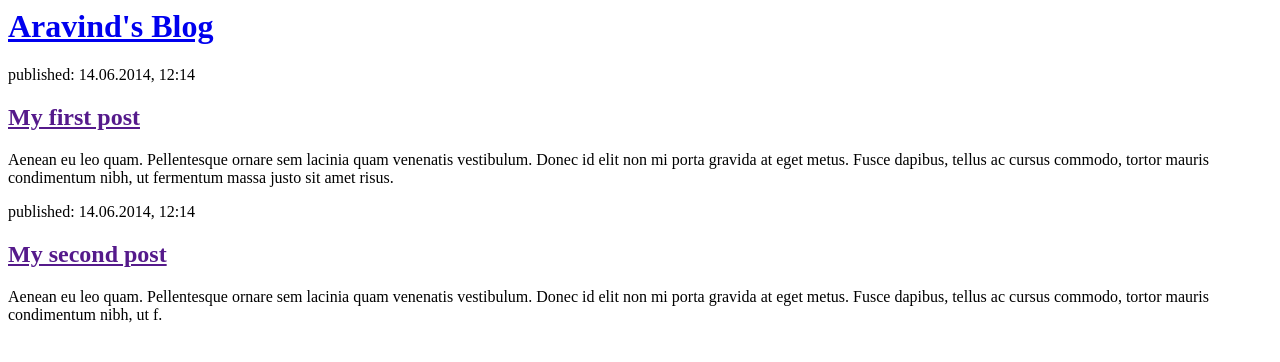
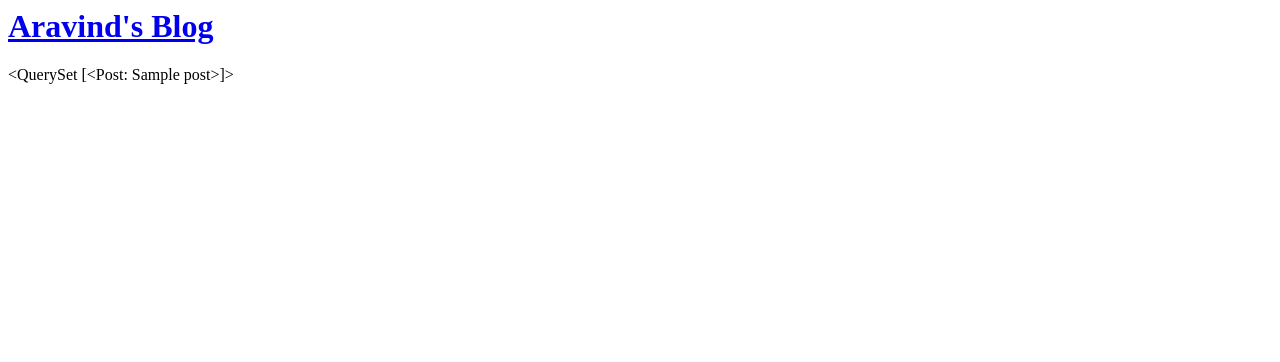
Before and after one commit to araaavind/BlogIn, a Django app: template blog/templates/blog/post_list.html in a window 1280 px wide. Shown: the top 362 px of the page. Run offline with Django 3.2, Linux system fonts and the light colour scheme; the template is opened without the code that fills it: values that come from a table or form of the project are taken from there, others are empty; tables that the repository leaves empty hold one stand-in row (values such as "Sample post").

Commit message:
adding Dynamic data in templates

```diff
--- a/blog/templates/blog/post_list.html
+++ b/blog/templates/blog/post_list.html
@@ -7,16 +7,6 @@
             <h1><a href="/">Aravind's Blog</a></h1>
         </div>
 
-        <div>
-            <p>published: 14.06.2014, 12:14</p>
-            <h2><a href="">My first post</a></h2>
-            <p>Aenean eu leo quam. Pellentesque ornare sem lacinia quam venenatis vestibulum. Donec id elit non mi porta gravida at eget metus. Fusce dapibus, tellus ac cursus commodo, tortor mauris condimentum nibh, ut fermentum massa justo sit amet risus.</p>
-        </div>
-
-        <div>
-            <p>published: 14.06.2014, 12:14</p>
-            <h2><a href="">My second post</a></h2>
-            <p>Aenean eu leo quam. Pellentesque ornare sem lacinia quam venenatis vestibulum. Donec id elit non mi porta gravida at eget metus. Fusce dapibus, tellus ac cursus commodo, tortor mauris condimentum nibh, ut f.</p>
-        </div>
+        {{posts}}
     </body>
 </html>
--- a/blog/views.py
+++ b/blog/views.py
@@ -1,4 +1,7 @@
 from django.shortcuts import render
+from django.utils import timezone
+from .models import Post
 
 def post_list(request):
-    return render(request, 'blog/post_list.html', {})
+    posts = Post.object.filter(published_date__lte=timezone.now()).order_by('published_date')
+    return render(request, 'blog/post_list.html', {'posts':posts})
```
